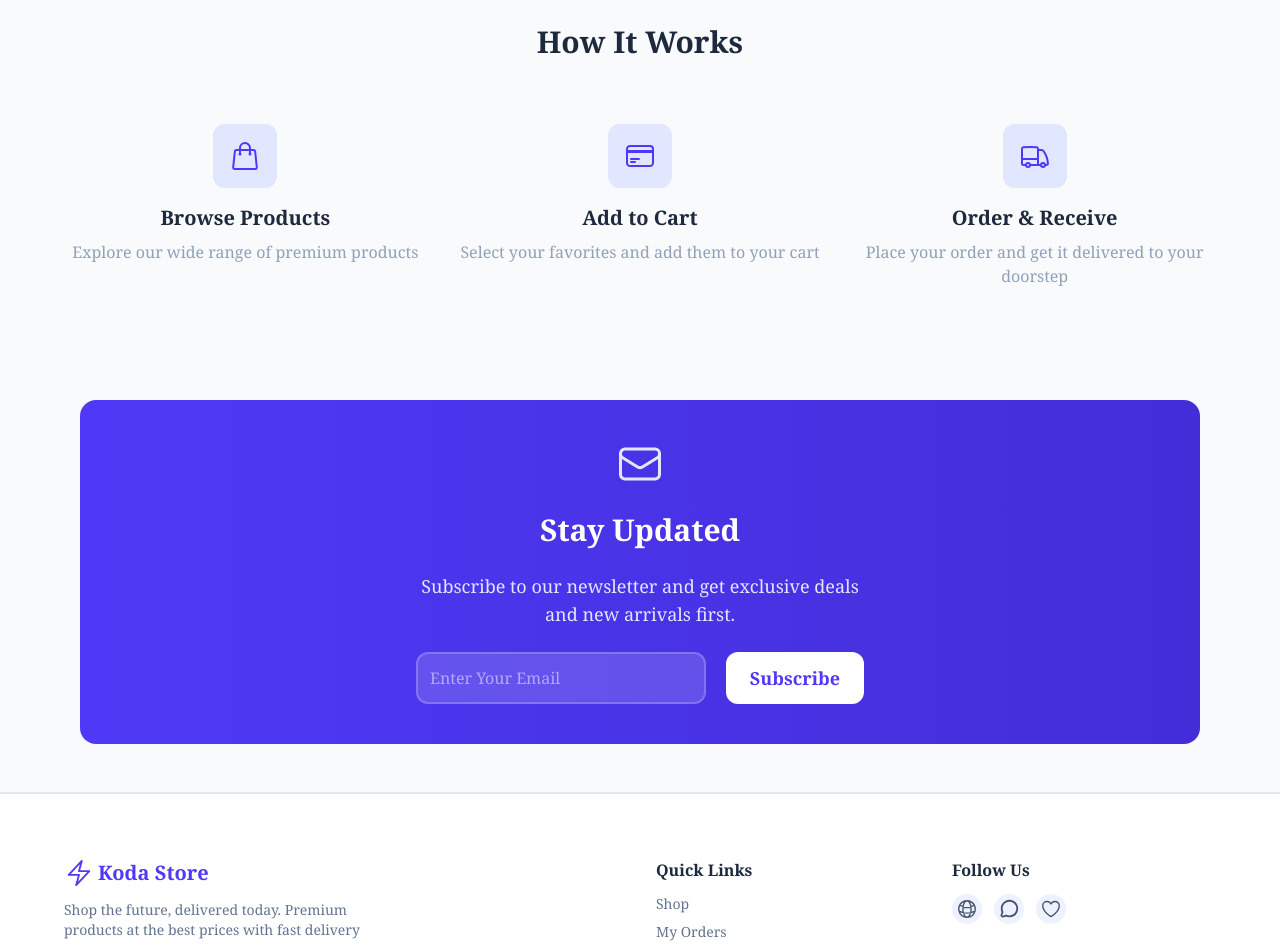
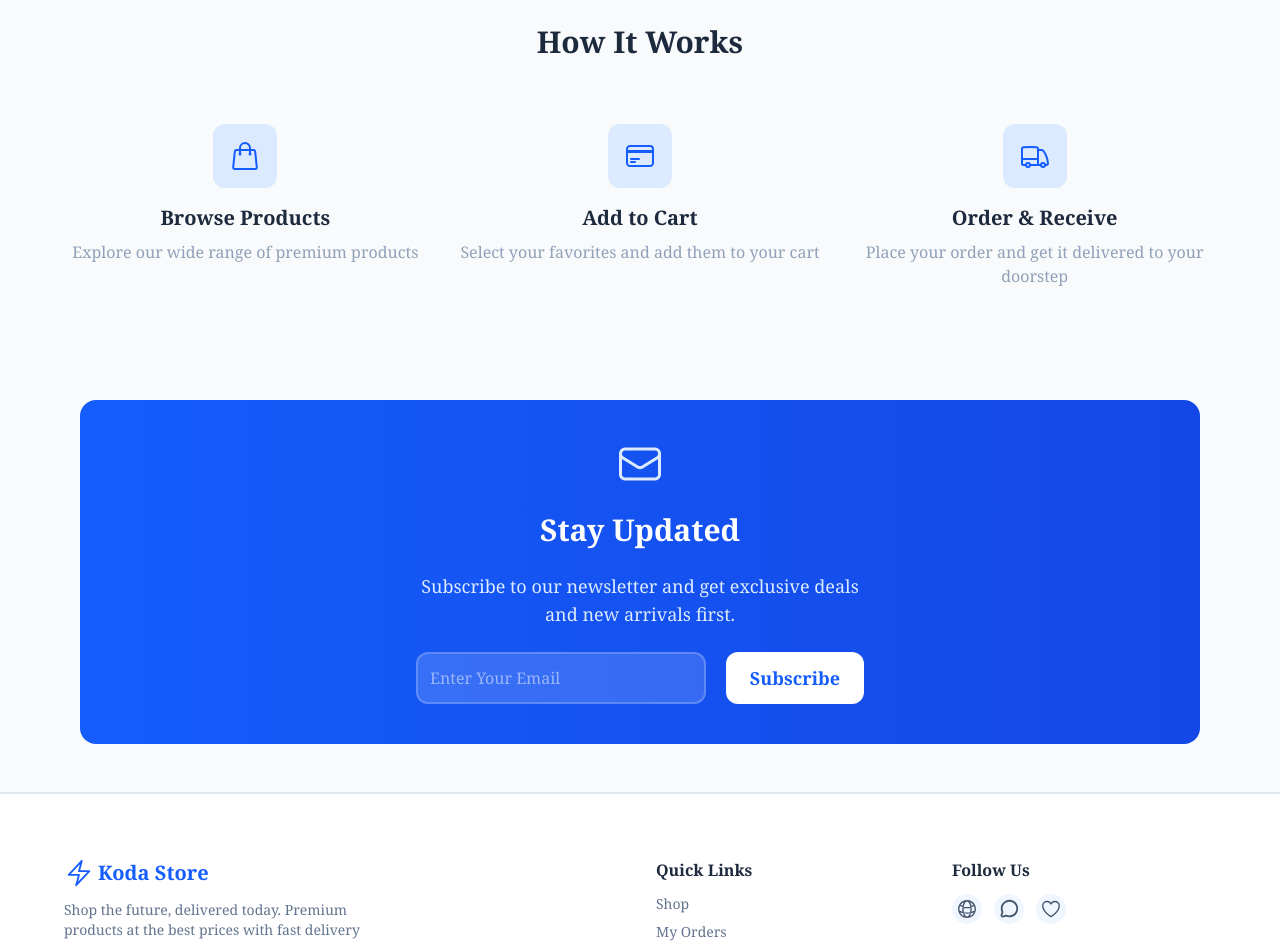
Before and after one commit to SaraAlaaAbdelhady/Online-Store, a React (Vite) app: page / in a window 1280 px wide. Shown: the part 1780-2723 px from the top of the page. Built offline with nearby package versions, Linux system fonts and the light colour scheme; no server answers.

Commit message:
Add dark mode

```diff
--- a/src/components/home/Footer.jsx
+++ b/src/components/home/Footer.jsx
@@ -5,34 +5,34 @@ import { FiMessageCircle } from "react-icons/fi";
 
 function Footer() {
     return (
-        <div className="bg-white border-t-2 border-slate-200">
+        <div className="bg-white dark:bg-slate-950 border-t-2 border-slate-200 dark:border-slate-800">
             <div className="grid grid-cols-1 md:grid-cols-4 gap-8 p-16">
                 <div className="md:col-span-2 space-y-3">
-                    <Link to="/" className="text-indigo-600 text-xl font-bold flex items-center gap-1">
+                    <Link to="/" className="text-blue-600 text-xl font-bold flex items-center gap-1">
                         <HiOutlineBolt className="text-3xl" /> Koda Store
                     </Link>
                     <p className="text-sm text-slate-500 max-w-xs">Shop the future, delivered today. Premium products at the best prices with fast delivery across Egypt.</p>
                 </div>
                 <div>
-                    <h4 className="font-bold text-slate-800 mb-3">Quick Links</h4>
+                    <h4 className="font-bold text-slate-800 dark:text-slate-100 mb-3">Quick Links</h4>
                     <ul className="text-slate-500 text-sm space-y-2">
-                        <li><a href="/shop" className="hover:text-indigo-600">Shop</a></li>
-                        <li><a href="/orders" className="hover:text-indigo-600">My Orders</a></li>
-                        <li><a href="/wishlist" className="hover:text-indigo-600">Wishlist</a></li>
-                        <li><a href="/profile" className="hover:text-indigo-600">Profile</a></li>
+                        <li><a href="/shop" className="hover:text-blue-600">Shop</a></li>
+                        <li><a href="/orders" className="hover:text-blue-600">My Orders</a></li>
+                        <li><a href="/wishlist" className="hover:text-blue-600">Wishlist</a></li>
+                        <li><a href="/profile" className="hover:text-blue-600">Profile</a></li>
                     </ul>
                 </div>
                 <div>
-                    <h4 className="font-bold text-slate-800 mb-3">Follow Us</h4>
+                    <h4 className="font-bold text-slate-800 dark:text-slate-100 mb-3">Follow Us</h4>
                     <div className="flex items-center gap-3">
-                        <HiOutlineGlobeAlt className="text-slate-600 hover:text-indigo-600 bg-indigo-50 rounded-full p-1 text-3xl cursor-pointer" />
-                        <FiMessageCircle className="text-slate-600 hover:text-indigo-600 bg-indigo-50 rounded-full p-1 text-3xl cursor-pointer" />
-                        <HiOutlineHeart className="text-slate-600 hover:text-indigo-600 bg-indigo-50 rounded-full p-1 text-3xl cursor-pointer" />
+                        <HiOutlineGlobeAlt className="text-slate-600 hover:text-blue-600 bg-blue-50 dark:bg-slate-900 rounded-full p-1 text-3xl cursor-pointer" />
+                        <FiMessageCircle className="text-slate-600 hover:text-blue-600 bg-blue-50 dark:bg-slate-900 rounded-full p-1 text-3xl cursor-pointer" />
+                        <HiOutlineHeart className="text-slate-600 hover:text-blue-600 bg-blue-50 dark:bg-slate-900 rounded-full p-1 text-3xl cursor-pointer" />
                     </div>
                 </div>
             </div>
 
-            <p className="text-center text-slate-400 p-8 text-sm border-t-2 border-slate-200">&copy; 2026 Koda Store. All rights reserved.</p>
+            <p className="text-center text-slate-400 p-8 text-sm border-t-2 border-slate-200 dark:border-slate-800">&copy; 2026 Koda Store. All rights reserved.</p>
         </div>
     );
 }
--- a/src/components/home/HowItWorks.jsx
+++ b/src/components/home/HowItWorks.jsx
@@ -2,12 +2,12 @@ import { HiOutlineShoppingBag, HiOutlineCreditCard, HiOutlineTruck } from "react
 
 function HowItWorks() {
     return (
-        <div className="bg-gray-50 p-16 flex flex-col justify-center items-center gap-16 text-slate-800">
+        <div className="bg-gray-50 dark:bg-slate-900 p-16 flex flex-col justify-center items-center gap-16 text-slate-800 dark:text-slate-100">
             <h2 className="text-3xl font-bold">How It Works</h2>
             <div className="grid grid-cols-1 md:grid-cols-3 gap-8">
                 <div className="text-center space-y-2">
 
-                    < HiOutlineShoppingBag className="w-16 h-16 mx-auto text-indigo-600 mb-4 p-4 bg-indigo-100 rounded-xl" />
+                    < HiOutlineShoppingBag className="w-16 h-16 mx-auto text-blue-600 mb-4 p-4 bg-blue-100 dark:bg-slate-950 rounded-xl" />
 
                     <p className="text-xl font-bold">Browse Products</p>
                     <p className="text-slate-400">Explore our wide range of premium products</p>
@@ -15,7 +15,7 @@ function HowItWorks() {
 
                 <div className="text-center space-y-2">
 
-                    < HiOutlineCreditCard className="w-16 h-16 mx-auto text-indigo-600 mb-4 p-4 bg-indigo-100 rounded-xl" />
+                    < HiOutlineCreditCard className="w-16 h-16 mx-auto text-blue-600 mb-4 p-4 bg-blue-100 dark:bg-slate-950 rounded-xl" />
 
                     <p className="text-xl font-bold">Add to Cart</p>
                     <p className="text-slate-400">Select your favorites and add them to your cart</p>
@@ -23,7 +23,7 @@ function HowItWorks() {
 
                 <div className="text-center space-y-2">
 
-                    <HiOutlineTruck className="w-16 h-16 mx-auto text-indigo-600 mb-4 p-4 bg-indigo-100 rounded-xl" />
+                    <HiOutlineTruck className="w-16 h-16 mx-auto text-blue-600 mb-4 p-4 bg-blue-100 dark:bg-slate-950 rounded-xl" />
 
                     <p className="text-xl font-bold">Order & Receive</p>
                     <p className="text-slate-400">Place your order and get it delivered to your doorstep</p>
--- a/src/components/home/StayUpdated.jsx
+++ b/src/components/home/StayUpdated.jsx
@@ -2,17 +2,17 @@ import { HiOutlineEnvelope } from "react-icons/hi2";
 
 function StayUpdated() {
     return (
-        <div className="bg-gray-50 px-12  lg:px-20   py-12 flex items-center justify-center text-white">
-            <div className="bg-gradient-to-r from-indigo-600 to-indigo-700 rounded-2xl text-center p-10 space-y-6 w-full">
-                < HiOutlineEnvelope className="w-12 h-12 mx-auto text-indigo-100" />
+        <div className="bg-gray-50 dark:bg-slate-900 px-12  lg:px-20   py-12 flex items-center justify-center text-white">
+            <div className="bg-gradient-to-r from-blue-600 to-blue-700 dark:from-slate-950 dark:to-slate-800 rounded-2xl text-center p-10 space-y-6 w-full">
+                < HiOutlineEnvelope className="w-12 h-12 mx-auto text-blue-100" />
                 <h2 className="text-3xl font-bold">Stay Updated</h2>
-                <p className="text-indigo-100 max-w-md mx-auto text-lg">Subscribe to our newsletter and get exclusive deals and new arrivals first.</p>
+                <p className="text-blue-100 max-w-md mx-auto text-lg">Subscribe to our newsletter and get exclusive deals and new arrivals first.</p>
 
                 <form className="flex flex-col sm:flex-row justify-center gap-5 mx-auto max-w-md">
                     <input type="email"
                         placeholder="Enter Your Email"
                         className="bg-white/15 border-2 rounded-xl border-white/20 p-3 focus:outline-none focus:ring-2 focus:ring-white/50 flex-1" />
-                    <button className="rounded-xl bg-white font-semibold text-indigo-600 px-6 py-3 text-lg cursor-pointer hover:bg-indigo-50">Subscribe</button>
+                    <button className="rounded-xl bg-white dark:bg-blue-600 dark:text-white font-semibold text-blue-600 px-6 py-3 text-lg cursor-pointer hover:bg-blue-50 dark:hover:bg-blue-500">Subscribe</button>
                 </form>
             </div>
         </div>
```
